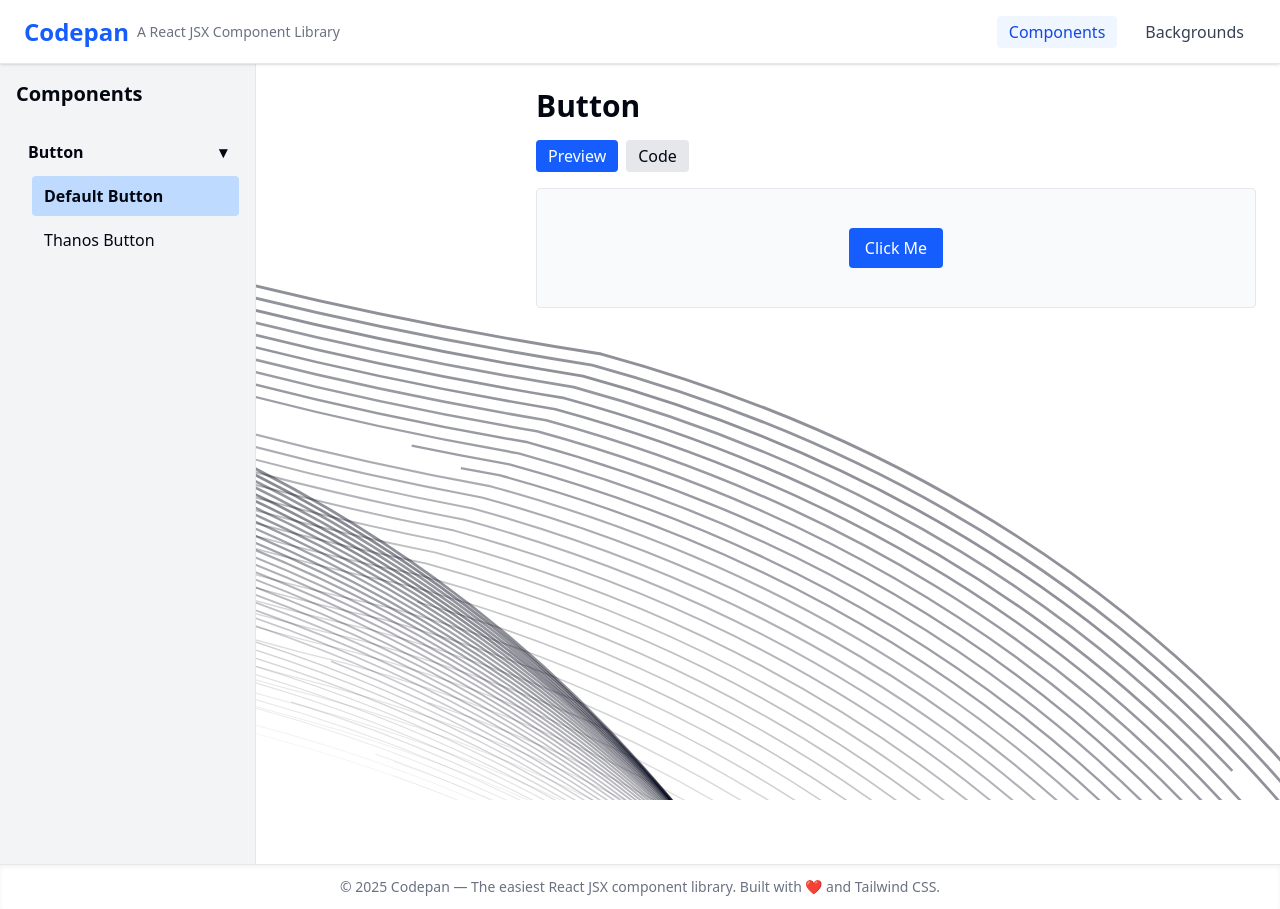
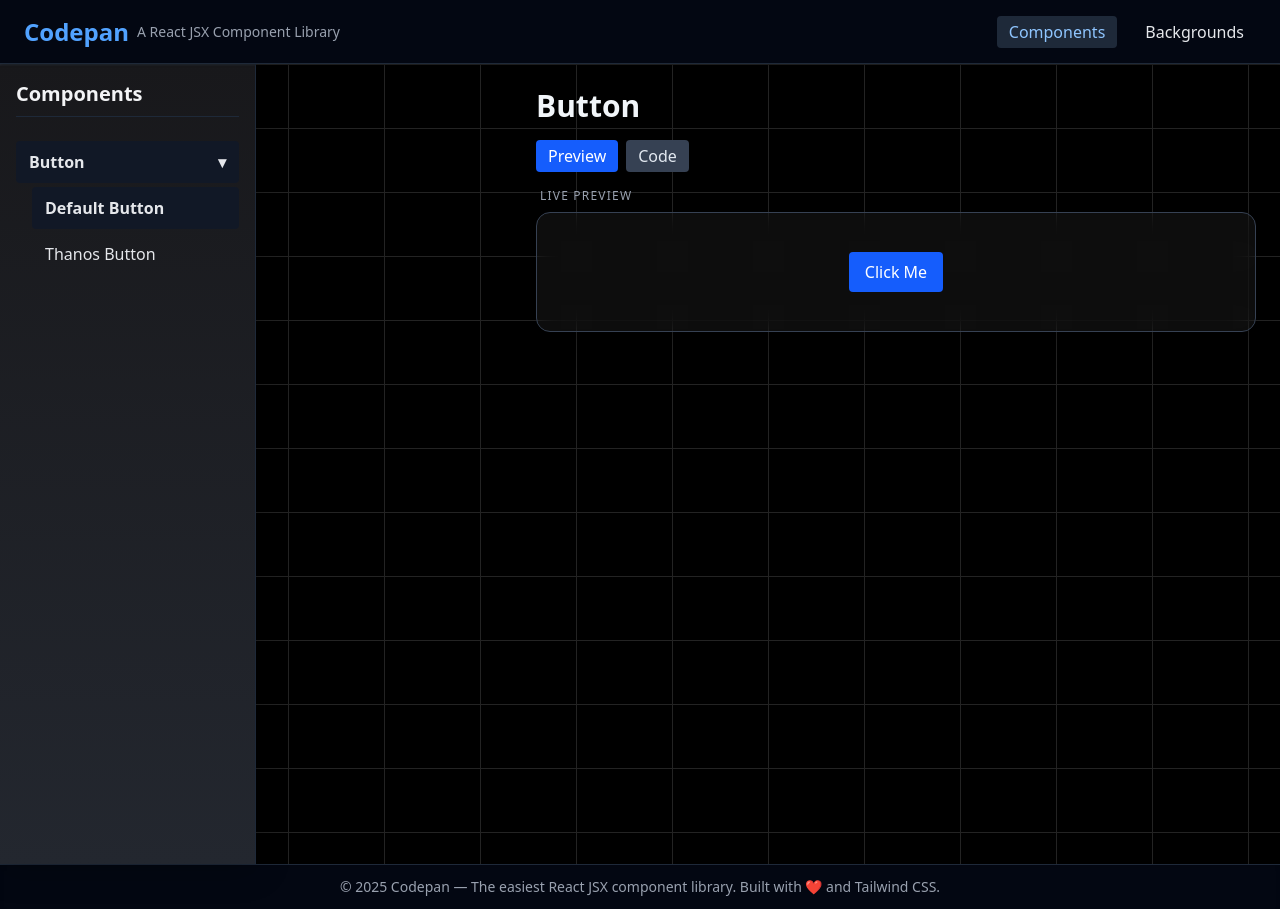
Before and after one commit to prateekraiger/codepan, a React (Vite) app: page /components in a window 1280 px wide. Built offline with nearby package versions, Linux system fonts and the light colour scheme.

Commit message:
updated layout

```diff
--- /dev/null
+++ b/src/backgrounds/Background.jsx
@@ -0,0 +1,10 @@
+import React from "react";
+
+const Background = ({ children }) => (
+  <div className="relative h-full w-full">
+    <div className="absolute inset-0 -z-10 h-full w-full bg-black bg-[linear-gradient(to_right,#232323_1px,transparent_1px),linear-gradient(to_bottom,#232323_1px,transparent_1px)] bg-[size:6rem_4rem]"></div>
+    {children}
+  </div>
+);
+
+export default Background;
--- a/src/comman/CommonBackground.jsx
+++ b/src/comman/CommonBackground.jsx
@@ -11,14 +11,14 @@ function FloatingPaths({ position }) {
     } ${343 - i * 6}C${616 - i * 5 * position} ${470 - i * 6} ${
       684 - i * 5 * position
     } ${875 - i * 6} ${684 - i * 5 * position} ${875 - i * 6}`,
-    color: `rgba(15,23,42,${0.1 + i * 0.03})`,
+    color: `rgba(255,255,255,${0.08 + i * 0.015})`,
     width: 0.5 + i * 0.03,
   }));
 
   return (
     <div className="absolute inset-0 pointer-events-none">
       <svg
-        className="w-full h-full text-slate-950 dark:text-white"
+        className="w-full h-full text-white"
         viewBox="0 0 696 316"
         fill="none"
       >
@@ -27,9 +27,9 @@ function FloatingPaths({ position }) {
           <motion.path
             key={path.id}
             d={path.d}
-            stroke="currentColor"
+            stroke="white"
             strokeWidth={path.width}
-            strokeOpacity={0.1 + path.id * 0.03}
+            strokeOpacity={0.08 + path.id * 0.015}
             initial={{ pathLength: 0.3, opacity: 0.6 }}
             animate={{
               pathLength: 1,
@@ -49,7 +49,7 @@ function FloatingPaths({ position }) {
 }
 
 const CommonBackground = () => (
-  <div className="fixed inset-0 w-full h-full -z-10 pointer-events-none">
+  <div className="fixed inset-0 w-full h-full -z-10 pointer-events-none bg-black">
     <FloatingPaths position={1} />
     <FloatingPaths position={-1} />
   </div>
--- a/src/layout/Footer.jsx
+++ b/src/layout/Footer.jsx
@@ -1,7 +1,7 @@
 import React from "react";
 
 const Footer = () => (
-  <footer className="w-full bg-white border-t shadow-inner py-3 px-6 text-center text-sm text-gray-500 mt-auto">
+  <footer className="w-full bg-gray-950 border-t border-t-gray-800 shadow-inner shadow-black/10 py-3 px-6 text-center text-sm text-gray-400 mt-auto">
     © {new Date().getFullYear()} Codepan — The easiest React JSX component
     library. Built with ❤️ and Tailwind CSS.
   </footer>
--- a/src/layout/Header.jsx
+++ b/src/layout/Header.jsx
@@ -2,15 +2,15 @@ import React from "react";
 import { Link, NavLink } from "react-router-dom";
 
 const Header = () => (
-  <header className="w-full fixed top-0 left-0 z-30 bg-white border-b shadow-sm h-16 flex items-center px-6 justify-between">
+  <header className="w-full fixed top-0 left-0 z-30 bg-gray-950 border-b border-b-gray-800 shadow-sm shadow-black/20 h-16 flex items-center px-6 justify-between">
     <div className="flex items-center gap-2">
       <Link
         to="/"
-        className="text-2xl font-bold text-blue-600 hover:text-blue-800 transition-colors"
+        className="text-2xl font-bold text-blue-400 hover:text-blue-300 transition-colors"
       >
         Codepan
       </Link>
-      <span className="text-sm text-gray-500 font-medium hidden sm:inline">
+      <span className="text-sm text-gray-400 font-medium hidden sm:inline">
         A React JSX Component Library
       </span>
     </div>
@@ -18,8 +18,10 @@ const Header = () => (
       <NavLink
         to="/components"
         className={({ isActive }) =>
-          `text-base font-medium px-3 py-1 rounded hover:bg-blue-100 transition ${
-            isActive ? "text-blue-700 bg-blue-50" : "text-gray-700"
+          `text-base font-medium px-3 py-1 rounded transition-colors duration-150 ${
+            isActive
+              ? "text-blue-300 bg-gray-800"
+              : "text-gray-200 hover:bg-gray-800 hover:text-blue-200"
           }`
         }
       >
@@ -28,8 +30,10 @@ const Header = () => (
       <NavLink
         to="/backgrounds"
         className={({ isActive }) =>
-          `text-base font-medium px-3 py-1 rounded hover:bg-blue-100 transition ${
-            isActive ? "text-blue-700 bg-blue-50" : "text-gray-700"
+          `text-base font-medium px-3 py-1 rounded transition-colors duration-150 ${
+            isActive
+              ? "text-blue-300 bg-gray-800"
+              : "text-gray-200 hover:bg-gray-800 hover:text-blue-200"
           }`
         }
       >
--- a/src/layout/MainLayout.jsx
+++ b/src/layout/MainLayout.jsx
@@ -5,6 +5,7 @@ import Footer from "./Footer";
 import Button from "../context/Buttons/Button";
 import CodeCard from "../components/CodeCard";
 import ThanosButton from "../context/Buttons/ThanosButton";
+import Background from "../backgrounds/Background";
 
 const COMPONENTS = {
   button: {
@@ -20,16 +21,7 @@ import { ThanosSnapEffect } from "../../components/thanos-snap-effect";
 
 export default function ThanosButton() {
   return (
-    <div className="text-white">
-      <ThanosSnapEffect>
-        <button className="inline-flex items-center justify-center whitespace-nowrap rounded-lg text-sm font-medium transition-colors outline-offset-2 focus-visible:outline-2 focus-visible:outline-ring/70 disabled:pointer-events-none disabled:opacity-50 [&_svg]:pointer-events-none [&_svg]:shrink-0 bg-primary text-primary-foreground shadow-sm shadow-black/5 hover:bg-primary/90 h-9 px-4 py-2 gap-2">
-          <Trash2 size={16} strokeWidth={2} />
-          Click to delete
-        </button>
-      </ThanosSnapEffect>
-    </div>
-  );
-}`,
+    <div className=\"text-white\">\n      <ThanosSnapEffect>\n        <button className=\"inline-flex items-center justify-center whitespace-nowrap rounded-lg text-sm font-medium transition-colors outline-offset-2 focus-visible:outline-2 focus-visible:outline-ring/70 disabled:pointer-events-none disabled:opacity-50 [&_svg]:pointer-events-none [&_svg]:shrink-0 bg-primary text-primary-foreground shadow-sm shadow-black/5 hover:bg-primary/90 h-9 px-4 py-2 gap-2\">\n          <Trash2 size={16} strokeWidth={2} />\n          Click to delete\n        </button>\n      </ThanosSnapEffect>\n    </div>\n  );\n}`,
   },
   // Add more components here
 };
@@ -40,16 +32,21 @@ const MainLayout = () => {
   const comp = COMPONENTS[selected];
 
   return (
+    <Background>
       <div className="flex flex-col min-h-screen">
         <Header />
         <div className="flex flex-1 pt-16">
           <Sidebar selected={selected} onSelect={setSelected} />
           <main className="flex-1 ml-0 md:ml-64 p-6 transition-all">
-          <h1 className="text-3xl font-bold mb-4">{comp.name}</h1>
+            <h1 className="text-3xl font-bold mb-4 text-slate-100">
+              {comp.name}
+            </h1>
             <div className="mb-4 flex gap-2">
               <button
                 className={`px-3 py-1 rounded ${
-                tab === "preview" ? "bg-blue-600 text-white" : "bg-gray-200"
+                  tab === "preview"
+                    ? "bg-blue-600 text-white"
+                    : "bg-gray-700 text-slate-200"
                 }`}
                 onClick={() => setTab("preview")}
               >
@@ -57,7 +54,9 @@ const MainLayout = () => {
               </button>
               <button
                 className={`px-3 py-1 rounded ${
-                tab === "code" ? "bg-blue-600 text-white" : "bg-gray-200"
+                  tab === "code"
+                    ? "bg-blue-600 text-white"
+                    : "bg-gray-700 text-slate-200"
                 }`}
                 onClick={() => setTab("code")}
               >
@@ -65,8 +64,13 @@ const MainLayout = () => {
               </button>
             </div>
             {tab === "preview" ? (
-            <div className="p-8 border rounded bg-gray-50 flex justify-center items-center min-h-[120px]">
+              <div>
+                <div className="text-xs uppercase tracking-widest text-gray-400 mb-2 ml-1">
+                  Live Preview
+                </div>
+                <div className="p-8 rounded-xl border border-gray-700 bg-white/5 backdrop-blur-md shadow-xl flex justify-center items-center min-h-[120px] transition-all">
                   {comp.preview}
+                </div>
               </div>
             ) : (
               <div className="relative">
@@ -81,6 +85,7 @@ const MainLayout = () => {
         </div>
         <Footer />
       </div>
+    </Background>
   );
 };
 
--- a/src/layout/Sidebar.jsx
+++ b/src/layout/Sidebar.jsx
@@ -21,15 +21,18 @@ const Sidebar = ({ selected, onSelect }) => {
 
   return (
     <aside
-      className="bg-gray-100 border-r w-64 min-h-screen p-4 fixed md:static z-20 md:z-auto top-16 left-0 transition-transform md:translate-x-0 -translate-x-full md:block md:w-64 w-3/4 h-full md:h-auto mt-0"
+      className="bg-[linear-gradient(180deg,#18181b_0%,#23272f_100%)] border-r border-gray-800 w-64 min-h-screen p-4 fixed md:static z-20 md:z-auto top-16 left-0 transition-transform md:translate-x-0 -translate-x-full md:block md:w-64 w-3/4 h-full md:h-auto mt-0 shadow-xl shadow-black/30 backdrop-blur-md bg-opacity-90"
       id="sidebar"
+      style={{ boxShadow: "0 4px 32px 0 #0004, 0 1.5px 0 0 #23272f inset" }}
     >
-      <h2 className="text-xl font-bold mb-6">Components</h2>
+      <h2 className="text-xl font-bold mb-6 text-gray-100 border-b border-gray-800 pb-2">
+        Components
+      </h2>
       <ul>
         {components.map((section) => (
           <li key={section.key}>
             <button
-              className="w-full text-left px-3 py-2 rounded mb-1 font-bold hover:bg-blue-100 transition-colors flex justify-between items-center"
+              className="w-full text-left px-3 py-2 rounded mb-1 font-bold bg-gray-900/80 hover:bg-gray-900/90 hover:text-blue-400 text-gray-200 transition-colors flex justify-between items-center border border-transparent hover:border-gray-700"
               onClick={() => toggleSection(section.key)}
               type="button"
             >
@@ -41,8 +44,10 @@ const Sidebar = ({ selected, onSelect }) => {
                 {section.children.map((comp) => (
                   <li key={comp.key}>
                     <button
-                      className={`w-full text-left px-3 py-2 rounded mb-1 hover:bg-blue-100 transition-colors ${
-                        selected === comp.key ? "bg-blue-200 font-semibold" : ""
+                      className={`w-full text-left px-3 py-2 rounded mb-1 transition-colors text-gray-200 hover:bg-gray-800/60 hover:text-blue-400 border border-transparent hover:border-gray-700 ${
+                        selected === comp.key
+                          ? "bg-gray-900/80 text-blue-400 font-semibold border-blue-900"
+                          : ""
                       }`}
                       onClick={() => onSelect(comp.key)}
                     >
```
Also changed, not shown: src/components/CodeCard.jsx (+9 -9 lines), src/pages/Backgrounds.jsx (+5 -5 lines), src/pages/Landing.jsx (+50 -16 lines). Lines whose indentation alone changed are shown as unchanged.
